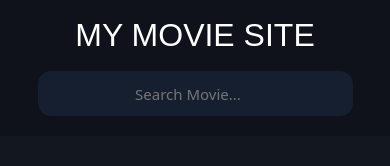
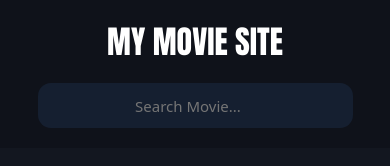
Before and after one commit to dylanOelofse/Movie_Site, a plain HTML site: page index.html in a window 390 px wide. Drawn offline with Linux system fonts and the light colour scheme; no server answers.

Commit message:
Add files via upload

```diff
--- a/style.css
+++ b/style.css
@@ -38,7 +38,7 @@ h3 {
     padding: 7px 16px;
     text-decoration: none;
     font-size: 3rem;
-    font-family: Fantasy;
+    font-family: 'Impact', sans-serif;
     text-transform: uppercase;
 }
 
@@ -148,7 +148,7 @@ input:-webkit-autofill:active {
 
     .topnav a {
         float: none;
-        font-size: 1.8rem;
+        font-size: 2.3rem;
         text-align: center;
     }
 
```
